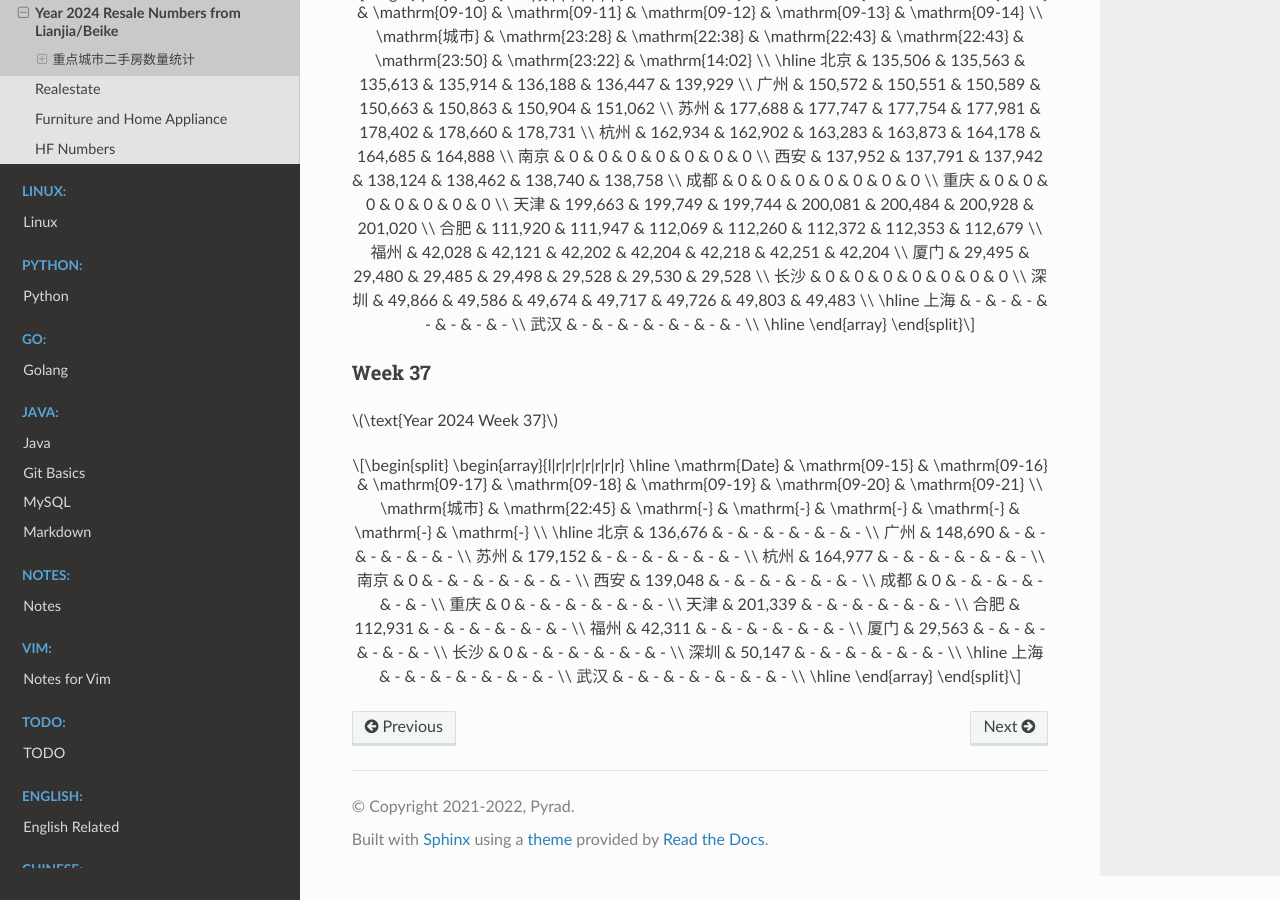
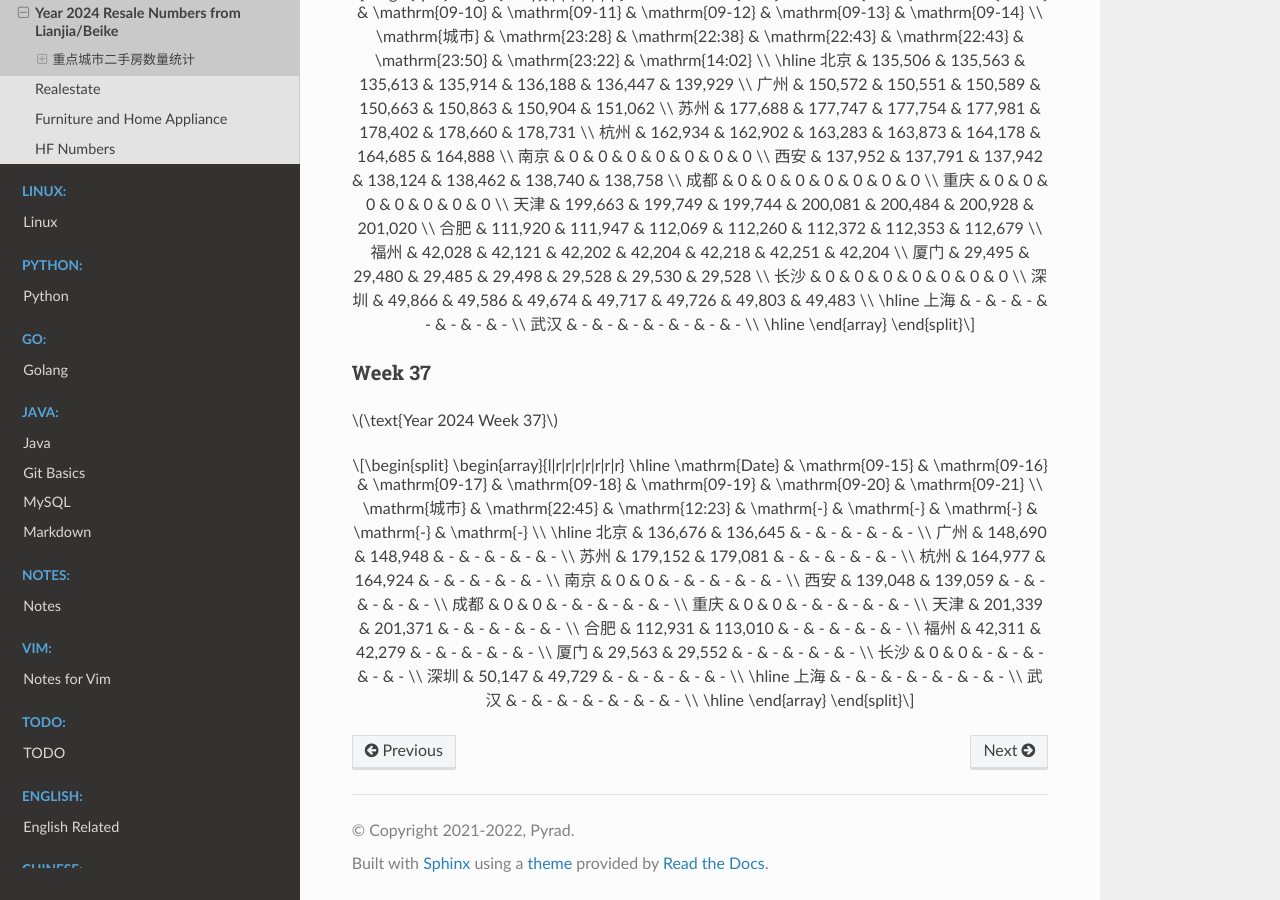
Before and after one commit to Pyrad/pyradnotes, a Sphinx documentation site: the page built from source/RealEstate/resalenumbers2024.md, in a window 1280 px wide and 900 px high, scrolled down 17877 px. Built offline with Sphinx 7.4.7 and the Read the Docs theme 2.0.0, drawn with Linux system fonts in a browser that asks for light colours; pages that are not in the unit, such as notebooks, are missing from menus; a script that is not in the unit is left out.

Commit message:
Realestate Update resale numbers 2024-09-16 12:23

```diff
--- a/source/RealEstate/resalenumbers2024.md
+++ b/source/RealEstate/resalenumbers2024.md
@@ -1195,22 +1195,22 @@ $$
 \begin{array}{l|r|r|r|r|r|r|r}
 \hline
 \mathrm{Date} & \mathrm{09-15} & \mathrm{09-16} & \mathrm{09-17} & \mathrm{09-18} & \mathrm{09-19} & \mathrm{09-20} & \mathrm{09-21} \\
-\mathrm{城市} & \mathrm{22:45} & \mathrm{-} & \mathrm{-} & \mathrm{-} & \mathrm{-} & \mathrm{-} & \mathrm{-} \\
+\mathrm{城市} & \mathrm{22:45} & \mathrm{12:23} & \mathrm{-} & \mathrm{-} & \mathrm{-} & \mathrm{-} & \mathrm{-} \\
 \hline
-北京 & 136,676 & - & - & - & - & - & - \\
-广州 & 148,690 & - & - & - & - & - & - \\
-苏州 & 179,152 & - & - & - & - & - & - \\
-杭州 & 164,977 & - & - & - & - & - & - \\
-南京 & 0 & - & - & - & - & - & - \\
-西安 & 139,048 & - & - & - & - & - & - \\
-成都 & 0 & - & - & - & - & - & - \\
-重庆 & 0 & - & - & - & - & - & - \\
-天津 & 201,339 & - & - & - & - & - & - \\
-合肥 & 112,931 & - & - & - & - & - & - \\
-福州 & 42,311 & - & - & - & - & - & - \\
-厦门 & 29,563 & - & - & - & - & - & - \\
-长沙 & 0 & - & - & - & - & - & - \\
-深圳 & 50,147 & - & - & - & - & - & - \\
+北京 & 136,676 & 136,645 & - & - & - & - & - \\
+广州 & 148,690 & 148,948 & - & - & - & - & - \\
+苏州 & 179,152 & 179,081 & - & - & - & - & - \\
+杭州 & 164,977 & 164,924 & - & - & - & - & - \\
+南京 & 0 & 0 & - & - & - & - & - \\
+西安 & 139,048 & 139,059 & - & - & - & - & - \\
+成都 & 0 & 0 & - & - & - & - & - \\
+重庆 & 0 & 0 & - & - & - & - & - \\
+天津 & 201,339 & 201,371 & - & - & - & - & - \\
+合肥 & 112,931 & 113,010 & - & - & - & - & - \\
+福州 & 42,311 & 42,279 & - & - & - & - & - \\
+厦门 & 29,563 & 29,552 & - & - & - & - & - \\
+长沙 & 0 & 0 & - & - & - & - & - \\
+深圳 & 50,147 & 49,729 & - & - & - & - & - \\
 \hline
 上海 & - & - & - & - & - & - & - \\
 武汉 & - & - & - & - & - & - & - \\
```
Also changed, not shown: 1 other file.
